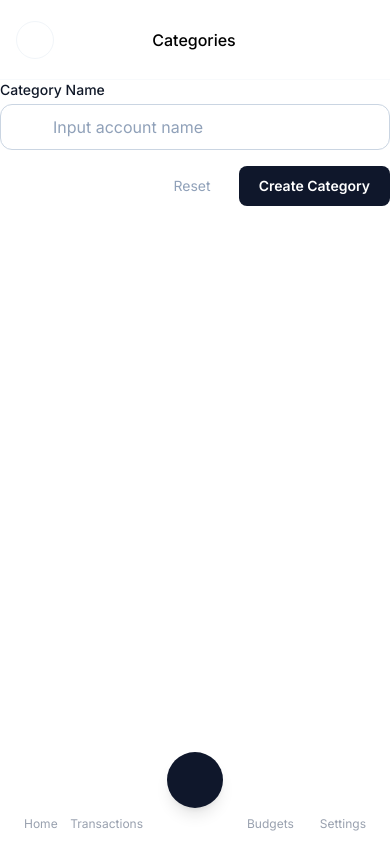
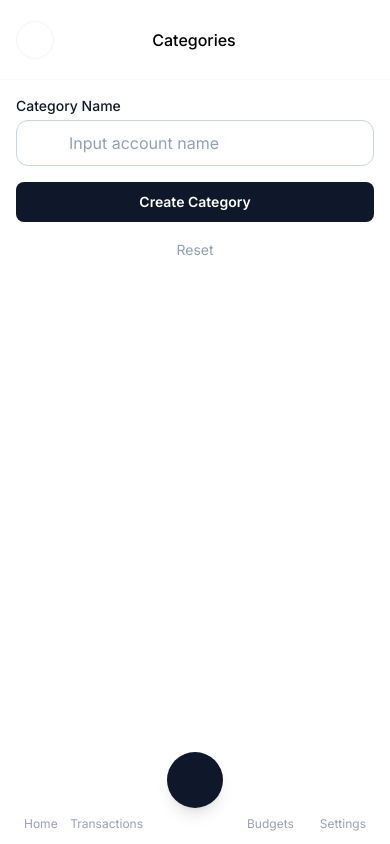
Before and after one commit to dimasaddriansyah/money-report, a React (Vite) app: page /#/category/create in a window 390 px wide. Built offline with nearby package versions, Linux system fonts and the light colour scheme; no server answers; some icons are missing.

Commit message:
styles: style feature form category mobile

```diff
--- a/src/features/categories/components/CategoryForm.tsx
+++ b/src/features/categories/components/CategoryForm.tsx
@@ -27,7 +27,7 @@ export default function CategoryForm({ defaultValues, onSubmit, loading }: Props
   }
 
   return (
-    <form onSubmit={handleSubmit}>
+    <form onSubmit={handleSubmit} className="p-4 md:p-0">
       <div className="flex gap-4">
         <div id="category" className="flex-1">
           <label className="block text-sm font-medium text-gray-900 mb-1">Category Name</label>
@@ -44,15 +44,15 @@ export default function CategoryForm({ defaultValues, onSubmit, loading }: Props
           </div>
         </div>
       </div>
-      <div className="flex justify-end mt-4 gap-2">
+      <div className="flex flex-col md:flex-row-reverse mt-4 gap-2">
         <button
           type="button"
           onClick={handleReset}
-          className="px-5 py-2.5 text-sm text-slate-400 rounded-lg cursor-pointer">Reset</button>
+          className="order-2 px-5 py-2.5 text-sm text-slate-400 rounded-lg cursor-pointer">Reset</button>
         <button
           type="submit"
           disabled={loading}
-          className={`px-5 py-2.5 text-sm font-semibold text-white rounded-lg cursor-pointer
+          className={`order-1 px-5 py-2.5 text-sm font-semibold text-white rounded-lg cursor-pointer
             ${loading ? "bg-slate-400 cursor-not-allowed" : "bg-slate-900 hover:bg-slate-800"}
           `}>
           {loading ? "Saving..." : isEdit ? "Update Category" : "Create Category"}
```
